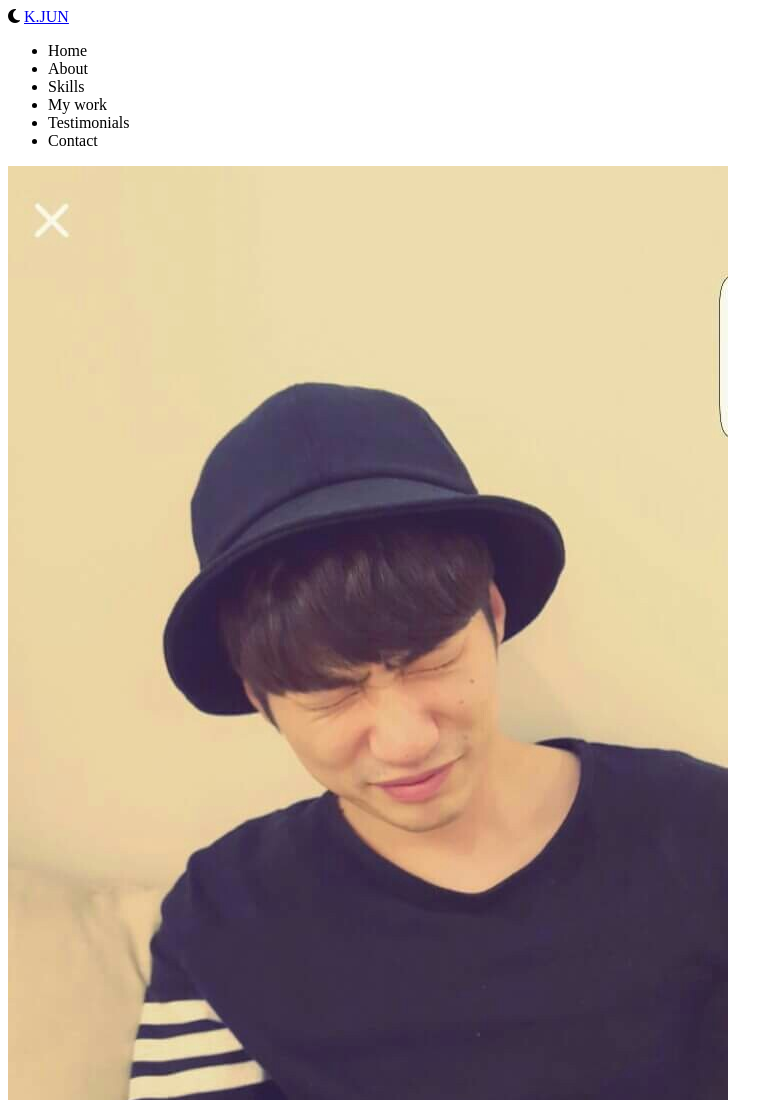
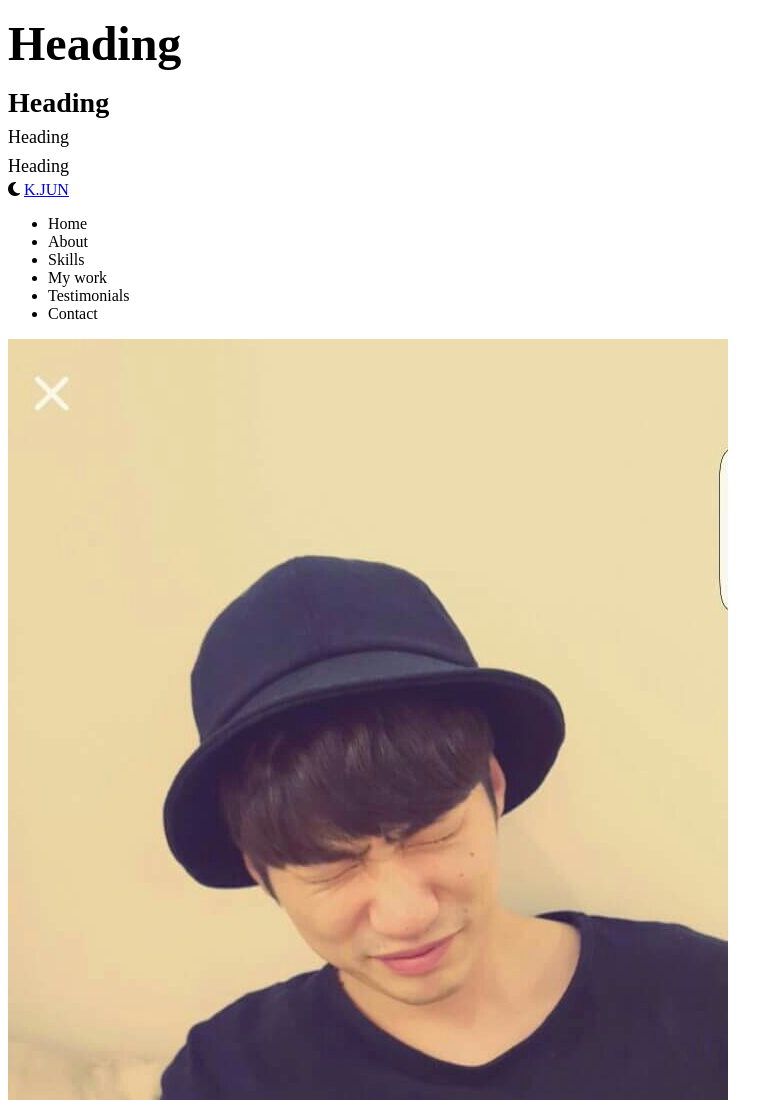
Before and after one commit to JUNSOO901/JUNSOO901, a plain HTML site: page index.html in a window 1280 px wide. Shown: the top 1100 px of the page, without its empty margins (0-783 px from the left). Drawn offline with Linux system fonts and the light colour scheme.

Commit message:
css typo graphy

```diff
--- a/index.html
+++ b/index.html
@@ -15,6 +15,10 @@
         <script src="main.js" defer=""></script>
     </head>
     <body>
+        <h1>Heading</h1>
+        <h2>Heading</h2>
+        <h3>Heading</h3>
+        <p>Heading</p>
         <!-- Navbar -->
         <nav id="navbar">
             <div class="navbar__logo">
```
